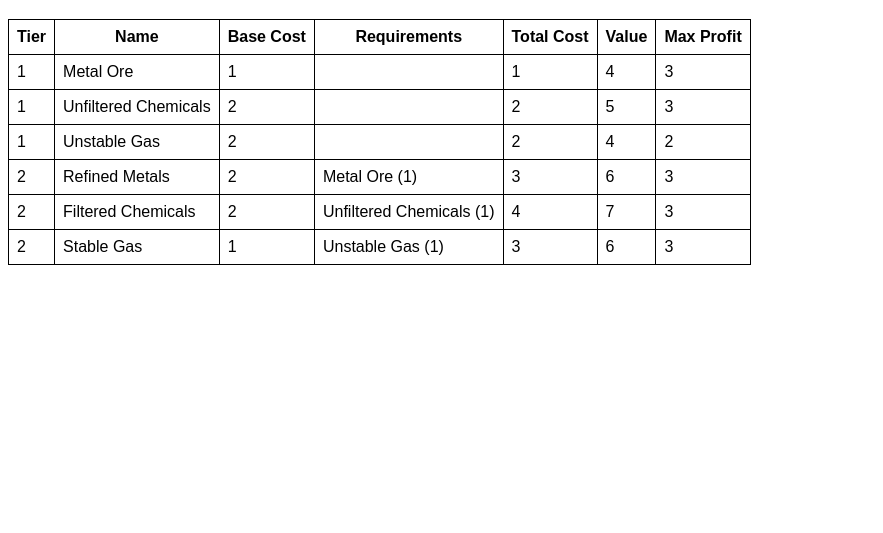
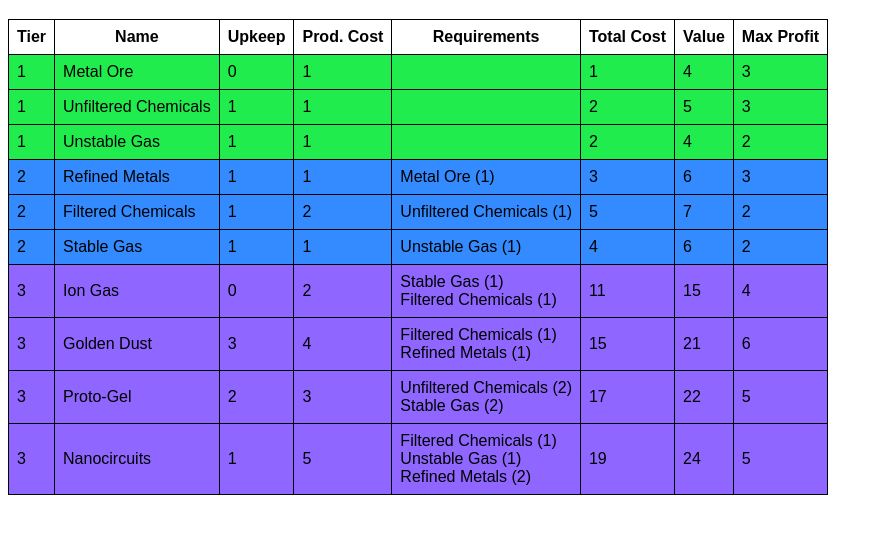
Before and after one commit to theBrianCui/silicon-trader-2091-cards, a website built with Parcel: page src/index.html in a window 1280 px wide. Shown: the part 61-594 px from the top of the page, without its empty margins (0-883 px from the left). Built offline with nearby package versions, Linux system fonts and the light colour scheme.

Commit message:
Supplies for days

```diff
--- a/src/cards/supplies.json
+++ b/src/cards/supplies.json
@@ -3,24 +3,28 @@
         {
             "name": "Metal Ore",
             "value": 4,
-            "cost": 1
+            "cost": 1,
+            "upkeep": 0
         },
         {
             "name": "Unfiltered Chemicals",
             "value": 5,
-            "cost": 2
+            "cost": 1,
+            "upkeep": 1
         },
         {
             "name": "Unstable Gas",
             "value": 4,
-            "cost": 2
+            "cost": 1,
+            "upkeep": 1
         }
     ],
     [
         {
             "name": "Refined Metals",
             "value": 6,
-            "cost": 2,
+            "cost": 1,
+            "upkeep": 1,
             "requires": {
                 "Metal Ore": 1
             }
@@ -29,6 +33,7 @@
             "name": "Filtered Chemicals",
             "value": 7,
             "cost": 2,
+            "upkeep": 1,
             "requires": {
                 "Unfiltered Chemicals": 1
             }
@@ -37,9 +42,53 @@
             "name": "Stable Gas",
             "value": 6,
             "cost": 1,
+            "upkeep": 1,
             "requires": {
                 "Unstable Gas": 1
             }
         }
+    ],
+    [
+        {
+            "name": "Ion Gas",
+            "value": 15,
+            "cost": 2,
+            "upkeep": 0,
+            "requires": {
+                "Stable Gas": 1,
+                "Filtered Chemicals": 1
+            }
+        },
+        {
+            "name": "Golden Dust",
+            "value": 21,
+            "cost": 4,
+            "upkeep": 3,
+            "requires": {
+                "Filtered Chemicals": 1,
+                "Refined Metals": 1
+            }
+        },
+        {
+            "name": "Proto-Gel",
+            "value": 22,
+            "cost": 3,
+            "upkeep": 2,
+            "requires": {
+                "Unfiltered Chemicals": 2,
+                "Stable Gas": 2
+            }
+        },
+        {
+            "name": "Nanocircuits",
+            "value": 24,
+            "cost": 5,
+            "upkeep": 1,
+            "requires": {
+                "Filtered Chemicals": 1,
+                "Unstable Gas": 1,
+                "Refined Metals": 2
+            }
+        }
     ]
 ]
--- a/src/scripts/cardTable.ts
+++ b/src/scripts/cardTable.ts
@@ -6,7 +6,7 @@ export default function(cardCollection: Collection): HTMLTableElement {
     const header = DOM.createChild(root, 'tr');
 
     // Create table header
-    const columns = ["Tier", "Name", "Base Cost", "Requirements", "Total Cost", "Value", "Max Profit"];
+    const columns = ["Tier", "Name", "Upkeep", "Prod. Cost", "Requirements", "Total Cost", "Value", "Max Profit"];
     for (const columnName of columns) {
         DOM.createChildWithText(header, 'th', columnName);
     }
@@ -17,6 +17,7 @@ export default function(cardCollection: Collection): HTMLTableElement {
     for (const deck of cardCollection) {
         for (const card of deck) {
             const row = DOM.createChild(root, 'tr');
+            row.classList.add(`tier-${tier}`);
 
             // Tier
             DOM.createChildWithText(row, 'td', tier.toString());
@@ -24,7 +25,10 @@ export default function(cardCollection: Collection): HTMLTableElement {
             // Name
             DOM.createChildWithText(row, 'td', card.name);
 
-            // Base Cost
+            // Upkeep
+            DOM.createChildWithText(row, 'td', card.upkeep.toString());
+
+            // Prod. Cost
             DOM.createChildWithText(row, 'td', card.cost.toString());
 
             // Requirements
@@ -58,7 +62,7 @@ export default function(cardCollection: Collection): HTMLTableElement {
         }
 
         const requirements: [Card, number][] = getRequirements(card, collection);
-        let sumCost = card.cost;
+        let sumCost = card.cost + card.upkeep;
         for (const [requiredCard, quantity] of requirements) {
             sumCost += (totalCost(requiredCard, collection, costMap) * quantity);
         }
--- a/src/scripts/cards.ts
+++ b/src/scripts/cards.ts
@@ -4,6 +4,7 @@ export interface Card {
     name: string,
     value: number,
     cost: number,
+    upkeep: number,
     requires?: {
         [key: string]: number
     }
--- a/src/style.less
+++ b/src/style.less
@@ -16,4 +16,20 @@ table {
         padding-left: 0;
         margin: 0;
     }
+
+    .tier-1 {
+        background-color: #21ec4d;
+    }
+
+    .tier-2 {
+        background-color: #338bff;
+    }
+
+    .tier-3 {
+        background-color: #8f66ff;
+    }
+
+    .tier-4 {
+        background-color: #ffb560;
+    }
 }
```
